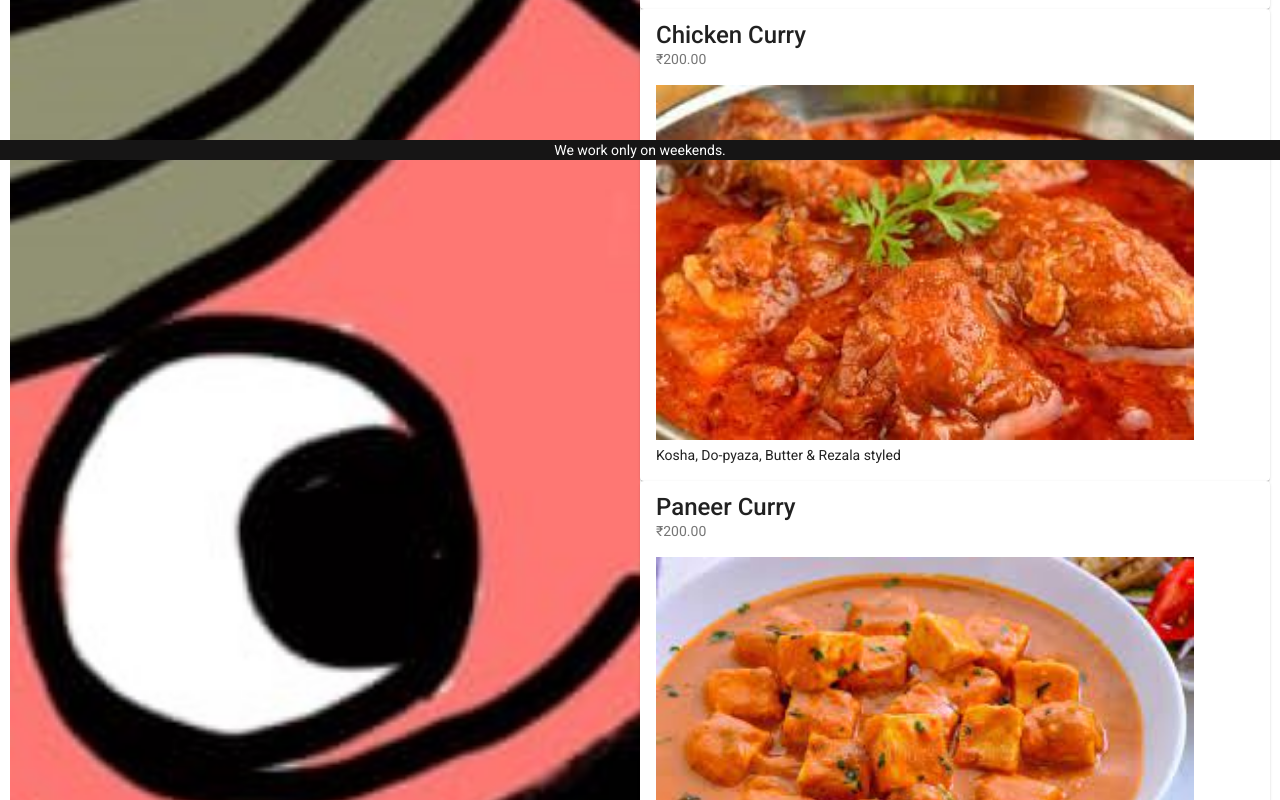
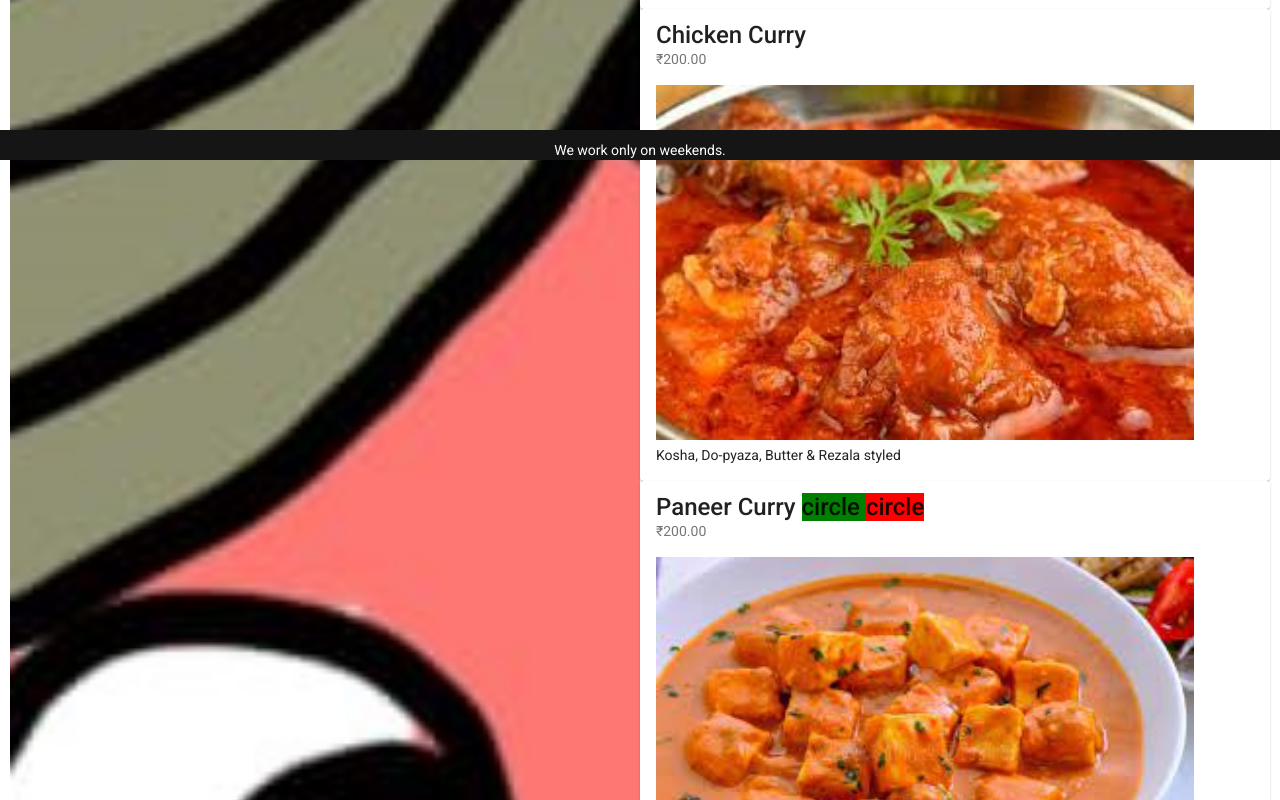
Before and after one commit to bappaboy/sandesh-app, an Angular app: page / in a window 1280 px wide. Shown: the part 640-1440 px from the top of the page. Built offline with nearby package versions, Linux system fonts and the light colour scheme.

Commit message:
App updates

```diff
--- a/src/app/app.component.css
+++ b/src/app/app.component.css
@@ -17,6 +17,7 @@
     color: white;
     text-align: center;
     height: 20px;
+    padding-top: 10px;
   }
 
 .phoneNumber {
--- a/src/app/components/menu-home/menu-home.component.css
+++ b/src/app/components/menu-home/menu-home.component.css
@@ -6,6 +6,14 @@
 .MenuHolder {
     width: 50%;
     flex: 1;
+}
+
+.red {
+  background-color: red;
+}
+
+.green {
+  background-color: green;
 }
 
 .appImage {
--- a/src/app/components/menu-home/menu-home.component.html
+++ b/src/app/components/menu-home/menu-home.component.html
@@ -5,7 +5,15 @@
     <div class="MenuHolder flex-container-cards">
         <mat-card class="matCard" *ngFor="let menu of menuList">
             <mat-card-title-group>
-                <mat-card-title>{{menu.title}}</mat-card-title>
+                <mat-card-title>
+                    {{menu.title}}
+                    <span *ngIf="menu.veg" class="material-icons-outlined green">
+                        circle
+                    </span>
+                    <span *ngIf="menu.veg" class="material-icons-outlined red">
+                        circle
+                    </span>
+                </mat-card-title>
                 <mat-card-subtitle>{{menu.price|currency:"INR":"symbol"}}</mat-card-subtitle>
             </mat-card-title-group>
             <mat-card-content>
--- a/src/app/components/menu-home/menu-home.component.ts
+++ b/src/app/components/menu-home/menu-home.component.ts
@@ -12,13 +12,15 @@ export class MenuHomeComponent implements OnInit {
 
   ngOnInit(): void {
     this.menuList.push(
-      <Menu>({ title: 'Chicken Biriyani', price: '200', imageKey: 'cb', variations: 'With whole fried eggs, one potato & raita' }),
-      <Menu>({ title: 'Chicken Curry', price: '200', imageKey: 'cc', variations: 'Kosha, Do-pyaza, Butter & Rezala styled' }),
-      <Menu>({ title: 'Paneer Curry', price: '200', imageKey: 'pc', variations: 'Kosha, Do-pyaza, Butter & Rezala styled' }),
-      <Menu>({ title: 'Pulao', price: '120', imageKey: 'cc', variations: 'Jeera Rice, Basanti pulao & Peas pulao' }),
-      <Menu>({ title: 'Cholar dal', price: '100', imageKey: 'cd', variations: '' }),
-      <Menu>({ title: 'Aloo Dum', price: '100', imageKey: 'ad', variations: '' }),
-      <Menu>({ title: 'Dimer Kosha', price: '100', imageKey: 'ec', variations: 'Bengali styled egg curry' }),
+      <Menu>({ title: 'Chicken Biriyani', price: '200', veg: false ,imageKey: 'cb', variations: 'With whole fried eggs, one potato & raita' }),
+      <Menu>({ title: 'Chicken Curry', price: '200', veg: false ,imageKey: 'cc', variations: 'Kosha, Do-pyaza, Butter & Rezala styled' }),
+      <Menu>({ title: 'Paneer Curry', price: '200', veg: true ,imageKey: 'pc', variations: 'Kosha, Do-pyaza, Butter & Rezala styled' }),
+      <Menu>({ title: 'Pulao', price: '120', veg: true ,imageKey: 'pu', variations: 'Jeera Rice, Basanti pulao & Peas pulao' }),
+      <Menu>({ title: 'Cholar dal', price: '100', veg: true ,imageKey: 'cd', variations: 'Delicious pulses ' }),
+      <Menu>({ title: 'Aloo Dum', price: '100', veg: true ,imageKey: 'ad', variations: 'Juicy potato curry' }),
+      <Menu>({ title: 'Dimer Kosha', price: '100', veg: false, imageKey: 'ec', variations: 'Bengali styled egg curry' }),
+      <Menu>({ title: 'Macher Kalia', price: '150', veg: false, imageKey: 'mk', variations: 'Bengali styled fish curry' }),
+      <Menu>({ title: 'Pui chochori', price: '50',veg: true , imageKey: 'pui-c', variations: 'Bengali styled veg curry' }),
     )
   }
 
--- a/src/app/models/menu.ts
+++ b/src/app/models/menu.ts
@@ -3,4 +3,5 @@ export interface Menu {
   price: string;
   imageKey: string;
   variations: string;
+  veg: boolean;
 }
```
Also changed, not shown: src/assets/images/mk.jpg (added), src/assets/images/pui-c.jpg (added).
